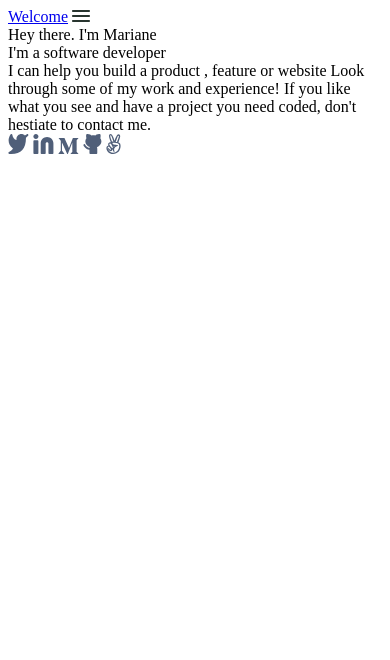
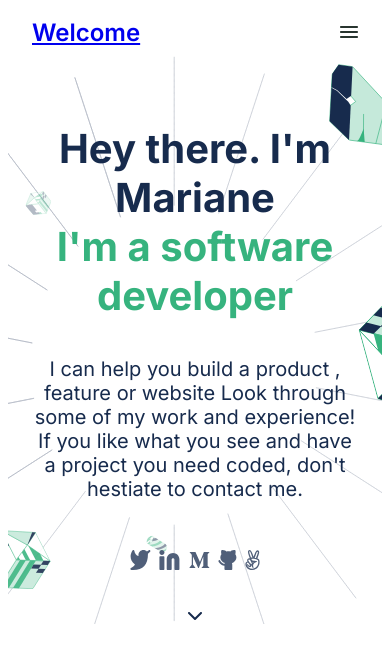
Before and after one commit to JauJau088/My-Portfolio, a plain HTML site: page index.html in a window 390 px wide. Drawn offline with Linux system fonts and the light colour scheme.

Commit message:
Add nav and headline stylings (mobile ver)

```diff
--- a/index.html
+++ b/index.html
@@ -5,6 +5,12 @@
   <meta http-equiv="X-UA-Compatible" content="IE=edge">
   <meta name="viewport" content="width=device-width, initial-scale=1.0">
   <title>Jauhari Alafi</title>
+	<!-- Fonts -->
+	<link rel="preconnect" href="https://fonts.googleapis.com">
+	<link rel="preconnect" href="https://fonts.gstatic.com" crossorigin>
+	<link href="https://fonts.googleapis.com/css2?family=Inter:wght@400;600;700&display=swap" rel="stylesheet">
+	<!-- CSS -->
+	<link rel="stylesheet" href="styles/style.css">
 </head>
 <body>
   <header>
@@ -15,13 +21,15 @@
   </header>
 	<section class="headline">
 		<div class="headline-primary">
-			Hey there. I'm Mariane
-			<br>
-			I'm a software developer
+			<h2>
+				<span class="dark-blue">Hey there. I'm Mariane</span>
+				<br>
+				<span class="green">I'm a software developer</span>
+			</h2>
 		</div>
 		<div class="headline-sub">
-			I can help you build a product , feature or website Look through some of my work and experience! If you like what you see and have a project you need coded,
-			don't hestiate to contact me.
+			<p class="dark-blue">I can help you build a product , feature or website Look through some of my work and experience! If you like what you see and have a project you need coded,
+			don't hestiate to contact me.</p>
 		</div>
 		<div class="headline-socials">
 			<a href="#" class="social-icon"><img src="images/icons/twitter.svg"></a>
@@ -31,7 +39,7 @@
 			<a href="#" class="social-icon"><img src="images/icons/angellist.svg"></a>
 		</div>
 		<div class="headline-action">
-
+			<a href="#" class=""><img src="images/icons/down-arrow.svg"></a>
 		</div>
 	</section>
 </body>
--- a/styles/style.css
+++ b/styles/style.css
@@ -0,0 +1,99 @@
+/* Color schemes */
+.dark-blue {
+	color: #172B4D;
+}
+
+.green {
+	color: #36B37E;
+}
+
+/* Fonts */
+body {
+	font-family: Inter, Arial;
+}
+
+h2 {
+	font-weight: 700;
+	font-size: 40px;
+}
+
+p {
+	font-weight: 400;
+	font-size: 20px;
+}
+
+/* Global others */
+body {
+	box-sizing: border-box;
+}
+
+h2 {
+	margin: 0;
+}
+
+/* Classes */
+.nav {
+	display: flex;
+	justify-content: space-between;
+	align-items: center;
+
+	height: 48px;
+	padding: 0 24px;
+}
+
+.nav-logo {
+	font-weight: 600;
+	font-size: 24px;
+}
+
+.headline {
+	display: flex;
+	flex-direction: column;
+	justify-content: space-between;
+	align-items: center;
+
+	height: 500px;
+	padding: 68px 24px 0 24px;
+
+	background-image: url("../images/backgrounds/header-illsutration-mobile.svg");
+}
+
+.headline-primary,
+.headline-sub {
+	text-align: center;
+}
+
+.headline-socials {
+	display: flex;
+	justify-content: space-between;
+	align-items: center;
+
+	height: 50px;
+	width: 130px;
+}
+
+/* Debugging */
+/* Only un-comment these when testing */
+/* .nav {
+	border: 1px solid red;
+}
+
+.nav > * {
+	border: 1px solid greenyellow;
+}
+
+.headline {
+	border: 1px solid blue;
+}
+
+.headline > * {
+	border: 1px solid purple;
+}
+
+.headline-socials a {
+	border: 1px solid black;
+}
+
+.headline-socials a img {
+	border: 1px solid yellow;
+} */
```
Also changed, not shown: images/backgrounds/header-illsutration-mobile.svg (added), images/icons/down-arrow.svg (added).
